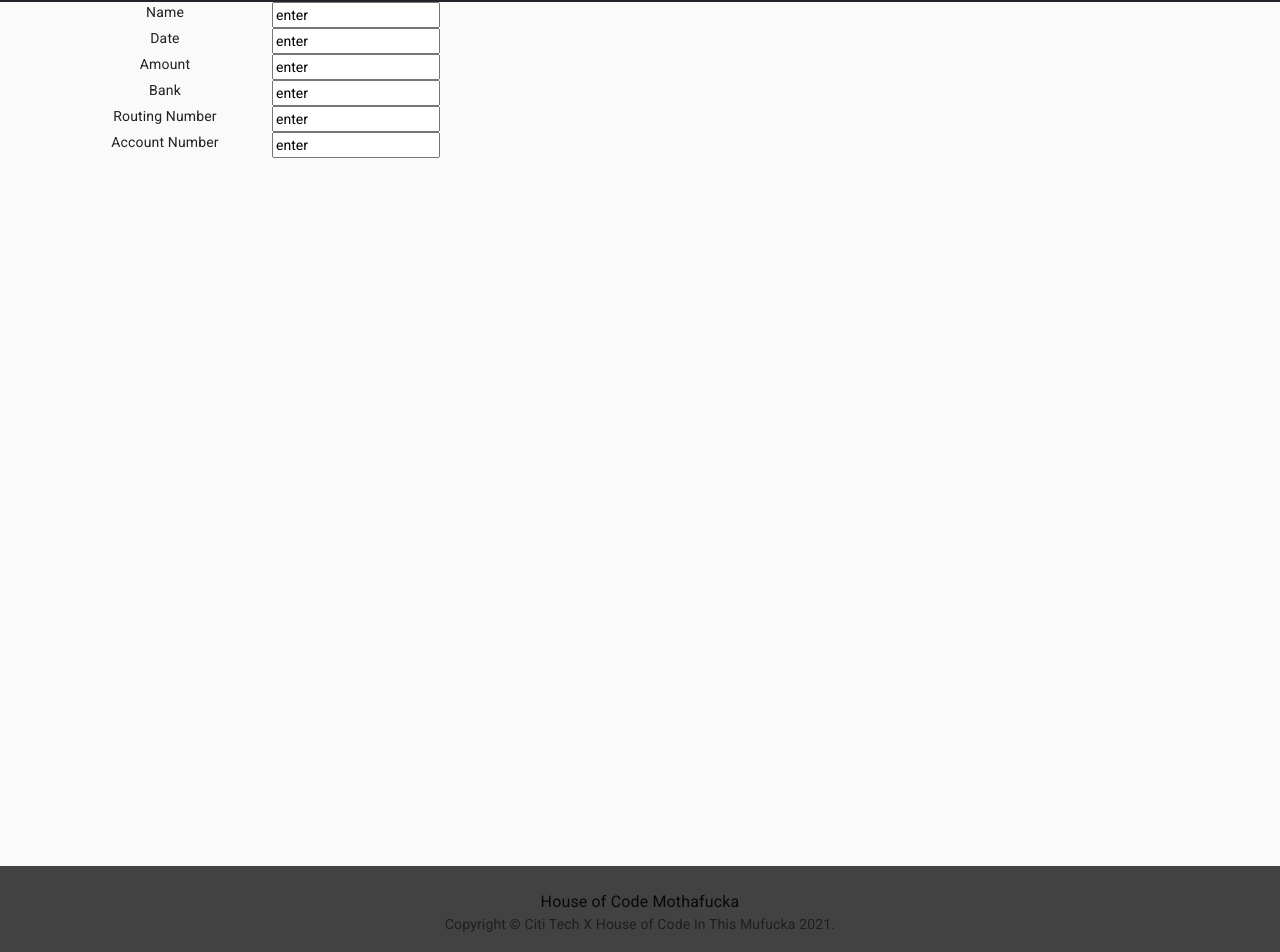
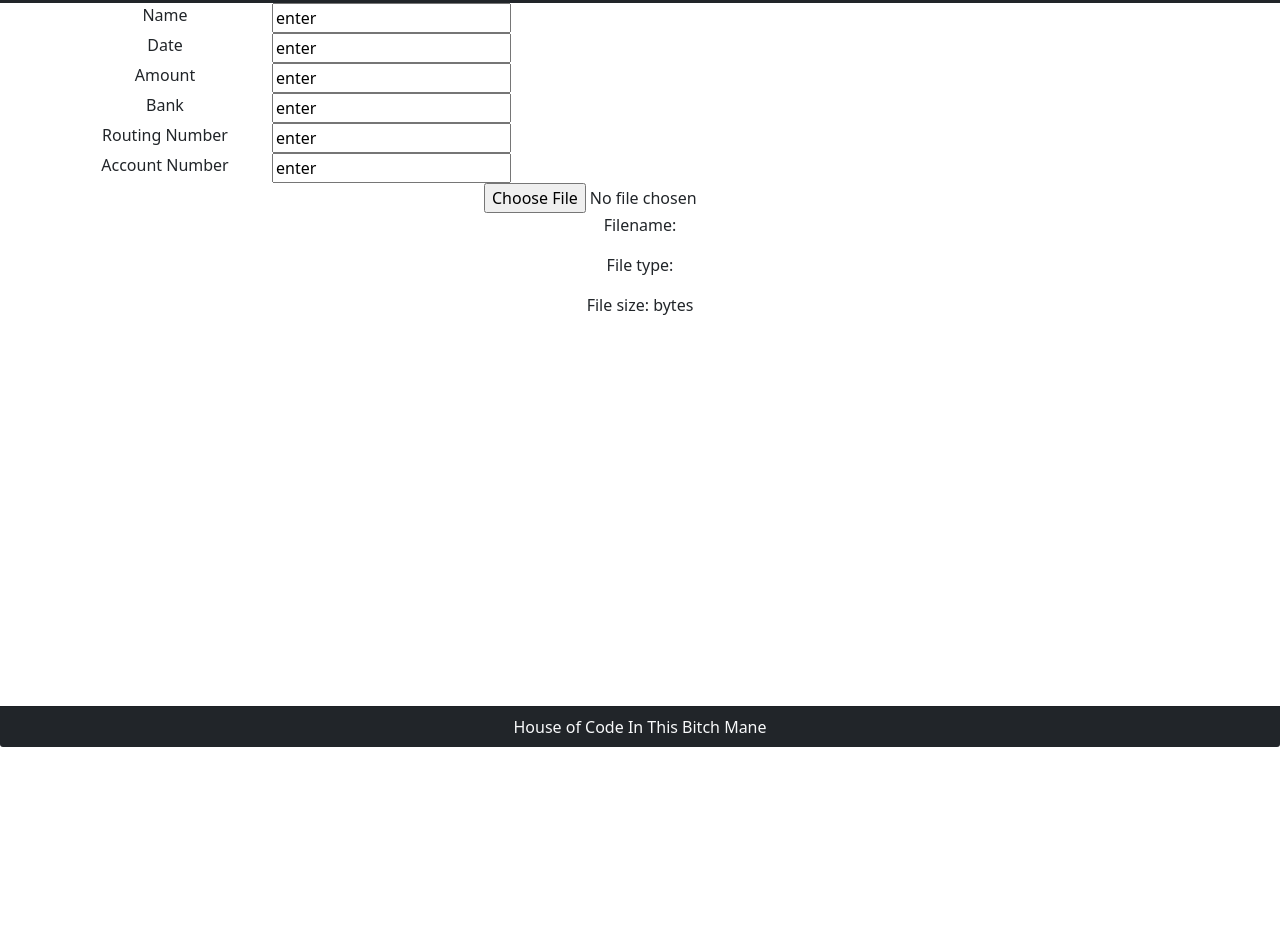
Before and after one commit to WesbertEdouard/ImageApp, a React (Create React App) app: page / in a window 1280 px wide. Shown: the part 53-1005 px from the top of the page. After the commit the page ends 800 px from the top, so only its background shows below. Built offline with nearby package versions, Linux system fonts and the light colour scheme.

Commit message:
Image upload feature

```diff
--- a/src/App.css
+++ b/src/App.css
@@ -1,5 +1,7 @@
 .App {
   text-align: center;
+  height: 100vh;
+  justify-content: center;
 }
 
 .App-logo {
--- a/src/App.js
+++ b/src/App.js
@@ -2,7 +2,8 @@ import './App.css';
 import React, {Component} from 'react';
 import Value from "./Components/input.jsx";
 import NavbarComp from "./Components/navbar-component.jsx";
-import StickyFooter from "./Components/footer.jsx";
+import FooterComp from "./Components/footer.jsx";
+import FileUpload from "./Components/imgUploadComp.jsx";
 
 class App extends Component {
   state = {
@@ -20,7 +21,8 @@ class App extends Component {
       <Value label={this.label="Bank"}/>
       <Value label={this.label="Routing Number"}/>
       <Value label={this.label="Account Number"}/>
-      <StickyFooter/>
+      <FileUpload/>
+      <FooterComp/>
       </div>
     );
   }
--- a/src/Components/footer.jsx
+++ b/src/Components/footer.jsx
@@ -1,53 +1,10 @@
 import React from 'react';
-import CssBaseline from '@material-ui/core/CssBaseline';
-import Typography from '@material-ui/core/Typography';
-import { makeStyles } from '@material-ui/core/styles';
-import Container from '@material-ui/core/Container';
-import Link from '@material-ui/core/Link';
 
-function Copyright() {
+const FooterComp = () => {
   return (
-    <Typography variant="body2" color="textSecondary">
-      {'Copyright © '}
-      <Link color="inherit" href="https://material-ui.com/">
-        Citi Tech X House of Code In This Mufucka
-      </Link>{' '}
-      {new Date().getFullYear()}
-      {'.'}
-    </Typography>
-  );
-}
-
-const useStyles = makeStyles((theme) => ({
-  root: {
-    display: 'flex',
-    flexDirection: 'column',
-    minHeight: '100vh',
-  },
-  main: {
-    marginTop: theme.spacing(8),
-    marginBottom: theme.spacing(2),
-  },
-  footer: {
-    padding: theme.spacing(3, 2),
-    marginTop: 'auto',
-    backgroundColor:
-      theme.palette.grey[800]
-  },
-}));
-
-export default function StickyFooter() {
-  const classes = useStyles();
-
-  return (
-    <div className={classes.root}>
-      <CssBaseline />
-      <footer className={classes.footer}>
-        <Container>
-          <Typography variant="body1">House of Code Mothafucka</Typography>
-          <Copyright />
-        </Container>
-      </footer>
+    <div class="card-footer bg-dark text-light fixed-bottom">
+      House of Code In This Bitch Mane
     </div>
-  );
-}
+  )
+};
+export default FooterComp;
--- /dev/null
+++ b/src/Components/imgUploadComp.jsx
@@ -0,0 +1,39 @@
+import React from "react";
+/**
+ * Component to handle file upload. Works for image
+ * uploads, but can be edited to work for any file.
+ */
+function FileUpload() {
+  // State to store uploaded file
+  const [file, setFile] = React.useState("");
+
+  // Handles file upload event and updates state
+  function handleUpload(event) {
+    setFile(event.target.files[0]);
+
+    // Add code here to upload file to server
+    // ...
+  }
+
+  return (
+    <div id="upload-box">
+      <input type="file" onChange={handleUpload} />
+      <p>Filename: {file.name}</p>
+      <p>File type: {file.type}</p>
+      <p>File size: {file.size} bytes</p>
+      {file && <ImageThumb image={file} />}
+    </div>
+  );
+}
+
+/**
+ * Component to display thumbnail of image.
+ */
+const ImageThumb = ({ image }) => {
+  return <img src={URL.createObjectURL(image)} alt={image.name} />;
+};
+
+
+export default function App() {
+  return <FileUpload />;
+}
```
Also changed, not shown: 1 other file (tests, documents, lock files or other folders).
